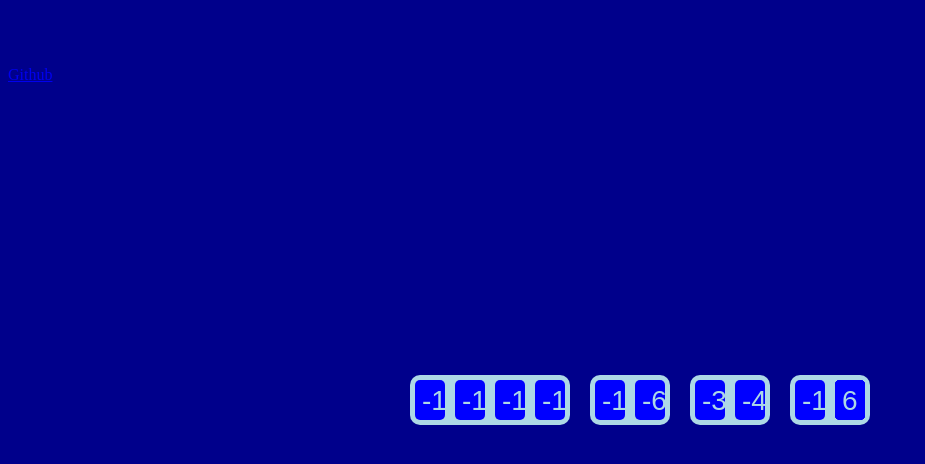
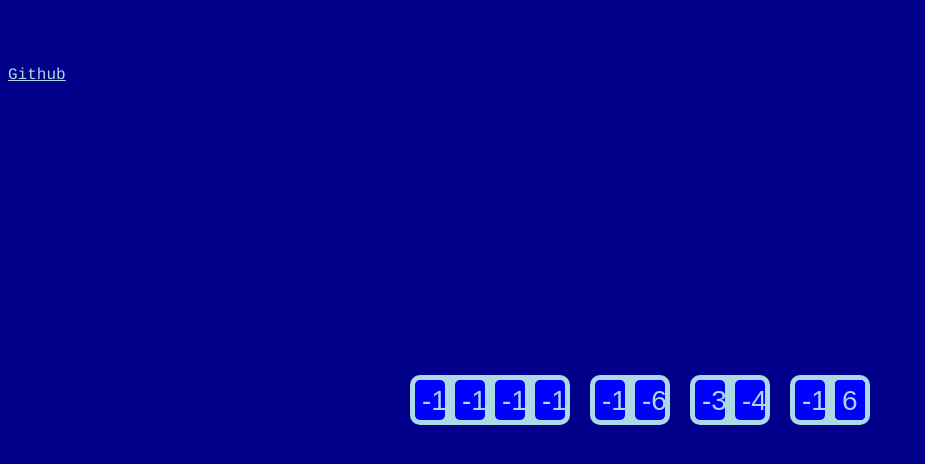
Before and after one commit to ijsankar/Stopwatch, a plain HTML site: page index.html in a window 1280 px wide. Shown: the whole page, without its empty margins (0-925 px from the left). Drawn offline with Linux system fonts and the light colour scheme.

Commit message:
Update style.css

```diff
--- a/style.css
+++ b/style.css
@@ -6,6 +6,11 @@ h1 {
   color: lightblue;
   font-family: courier, monospace;
   visibility:hidden;
+  }
+a {
+  text-align: center;
+  color: lightblue;
+  font-family: courier, monospace;
   }
 canvas {
     padding: 0;
```
